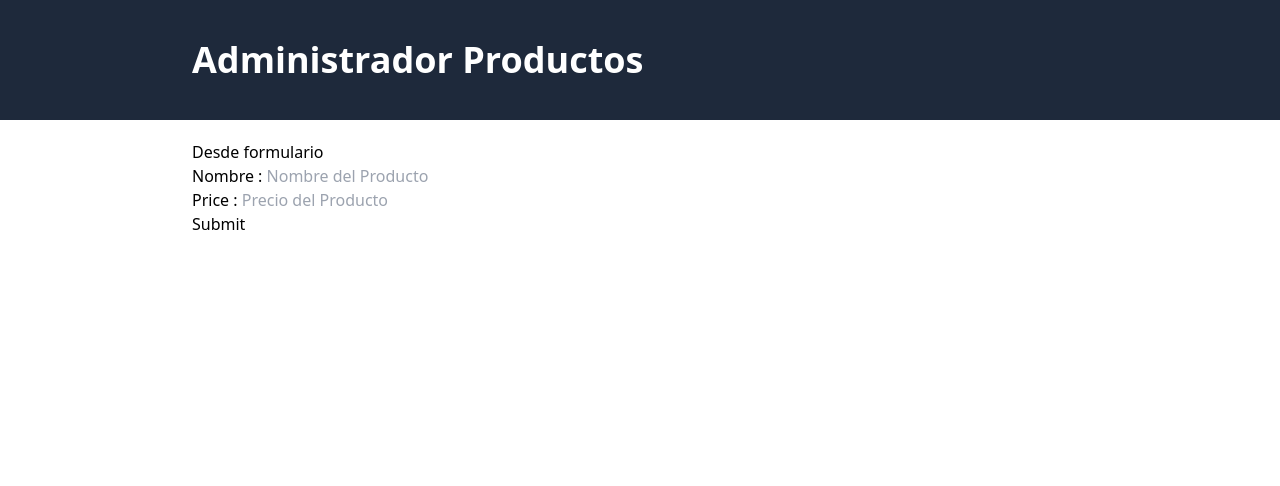
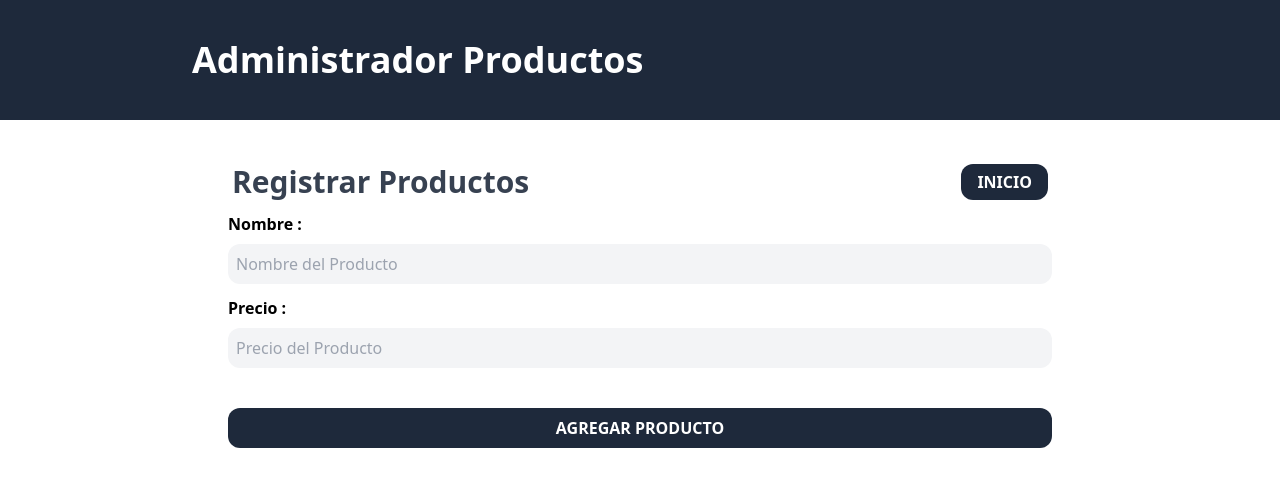
Before and after one commit to Franklin-Gomez/admi-ProductPrueba, a React app: page /productos/agregar in a window 1280 px wide. Shown: the top 486 px of the page. Built offline with nearby package versions, Linux system fonts and the light colour scheme; the HTML template or start-up script is replaced by a standard one.

Commit message:
create form component

```diff
--- a/src/components/Form.tsx
+++ b/src/components/Form.tsx
@@ -1,16 +1,29 @@
 
 export default function Form() {
     return (
-        <div>
+        <div className=" flex flex-col gap-3  ">
 
-            <div>
-                <label htmlFor=""> Nombre : </label>
-                <input type="text" placeholder="Nombre del Producto" />
+            <div className="  flex flex-col gap-2 ">
+                <label htmlFor="name" className="font-bold"> Nombre : </label>
+                <input
+                    type="text"
+                    placeholder="Nombre del Producto"
+                    className="bg-gray-100 p-2 rounded-xl"
+                    name="name"
+                    id="name"
+                />
             </div>
 
-            <div>
-                <label htmlFor=""> Price : </label>
-                <input type="number" placeholder="Precio del Producto" />
+            <div className=" flex flex-col gap-2">
+                <label htmlFor="price" className="font-bold"> Precio : </label>
+                <input
+                    type="number"
+                    placeholder="Precio del Producto"
+                    className="bg-gray-100 p-2 rounded-xl"
+                    name="price"
+                    id="price"
+
+                />
             </div>
 
         </div>
--- a/src/router.tsx
+++ b/src/router.tsx
@@ -9,7 +9,7 @@ export const router = createBrowserRouter([
         element: <Layout/>,
         children : [
             {
-                path : 'productos',
+                path : '/',
                 element: <Products/>
             },
             {
--- a/src/views/AddProducts.tsx
+++ b/src/views/AddProducts.tsx
@@ -2,18 +2,35 @@ import Form from "../components/Form"
 
 export default function addProducts() {
   return (
-    <>
 
-        <h1> Desde formulario</h1>
+    <div className=" bg-white rounded-2xl p-6">
 
-        <form>
+      <div className=" flex justify-between px-4">
+        <h1 className=" text-gray-700 font-black text-3xl" > Registrar Productos</h1>
 
-            <Form/>
+        <input
+          type="button"
+          value="Inicio"
+          className="bg-slate-800 text-white rounded-xl px-4 font-black uppercase hover:bg-slate-400"
+        />
 
-            <input type="submit" />
+      </div>
 
-        </form>
 
-    </>
+      <form className="p-3">
+
+        <Form/>
+
+        <input
+          type="submit"
+          value={"Agregar Producto"}
+          className=" mt-10 w-full bg-slate-800 text-white rounded-xl p-2 font-black uppercase hover:bg-slate-400 "
+        />
+
+      </form>
+
+    </div>
+
   )
+
 }
```
